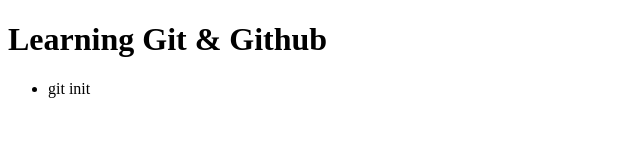
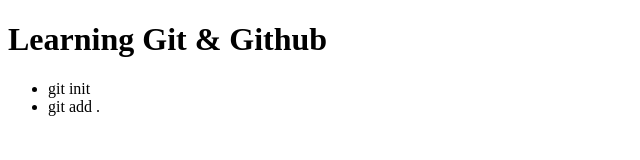
Before and after one commit to RGAntu/project02, a plain HTML site: page index.html in a window 1280 px wide. Shown: the full height of the page, 0-640 px from the left. Drawn offline with Linux system fonts and the light colour scheme.

Commit message:
add second li

```diff
--- a/index.html
+++ b/index.html
@@ -10,6 +10,7 @@
         <h1>Learning Git & Github</h1>
         <ul>
             <li>git init</li>
+            <li>git add .</li>
         </ul>
     </div>
 </body>
```
Also changed, not shown: img/Capture.PNG (renamed from Capture.PNG).
